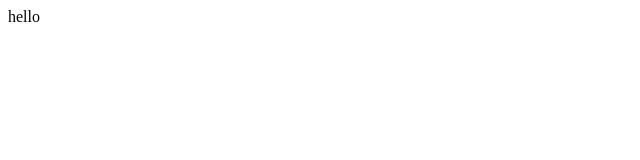
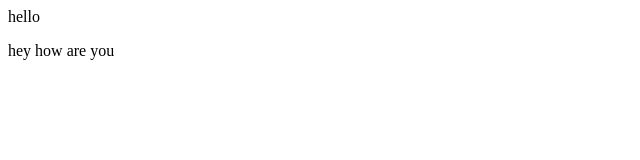
Before and after one commit to mehta2411/jinesh-college, a plain HTML site: page index.html in a window 1280 px wide. Shown: the full height of the page, 0-640 px from the left. Drawn offline with Linux system fonts and the light colour scheme.

Commit message:
Update index.html

```diff
--- a/index.html
+++ b/index.html
@@ -1 +1,2 @@
 <p>hello</p>
+<p>hey how are you</p>
```
